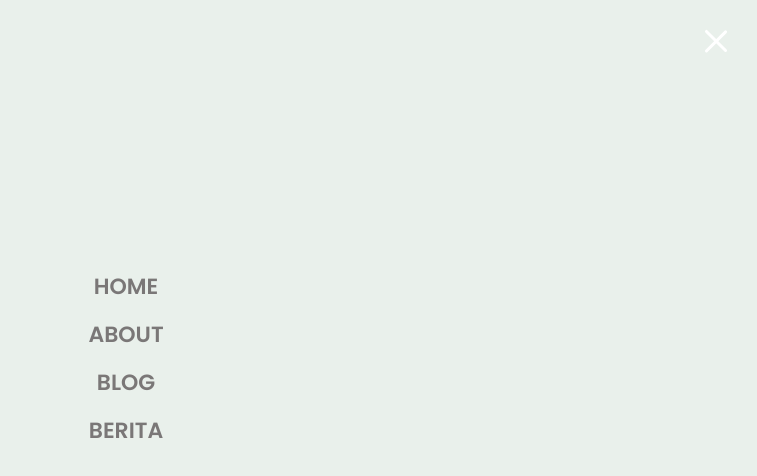
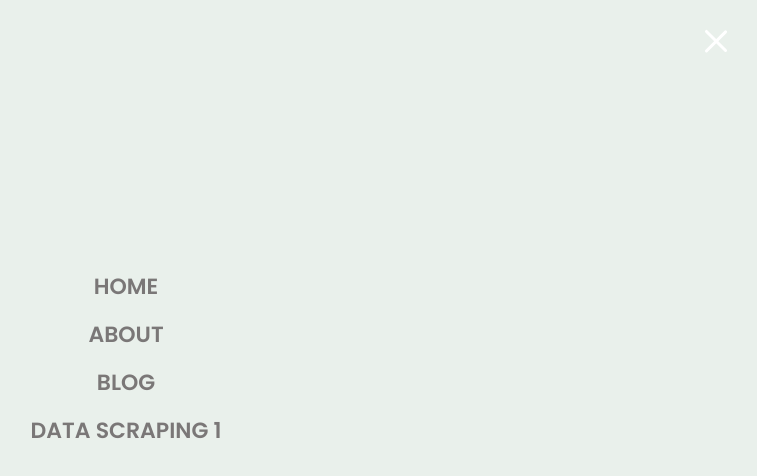
Before and after one commit to pworrins/pworrins.github.io, a plain HTML site: page index.html in a window 1280 px wide. Both pictures are taken after a click on the button 1230 px from the left and 40 px from the top of the page. Shown: the top 476 px of the page, without its empty margins (514-1271 px from the left). Drawn offline with nearby package versions, Linux system fonts and the light colour scheme.

Commit message:
Update index.html

```diff
--- a/index.html
+++ b/index.html
@@ -49,7 +49,7 @@
                 <a href="index.html">Home</a>
                 <a href="about.html">About</a>
                 <a href="blog.html">Blog</a>
-                <a href="berita.html">Berita</a>
+                <a href="berita.html">DATA SCRAPING 1</a>
               </div>
             </div>
           </div>
```
